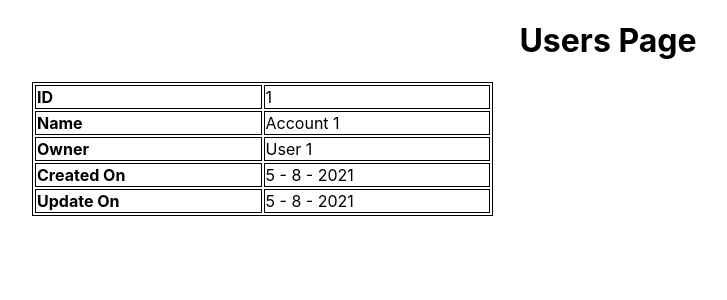
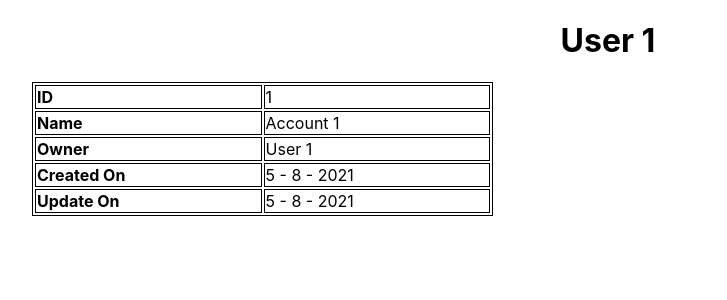
Before and after one commit to ervand96/table-of-contents, a React (Create React App) app: page /account/1 in a window 1280 px wide. Shown: the top 300 px of the page, without its empty margins (96-823 px from the left). Built offline with nearby package versions, Linux system fonts and the light colour scheme.

Commit message:
Add context hooks

```diff
--- a/src/Accounts/Account.jsx
+++ b/src/Accounts/Account.jsx
@@ -16,7 +16,7 @@ const Accounts = () => {
 
   return (
     <div className={classes.div}>
-      <h1>Users Page</h1>
+      <h1>User {id}</h1>
       {fillUser && (
         <table className={classes.userTable}>
           <thead>
--- a/src/App.js
+++ b/src/App.js
@@ -3,9 +3,11 @@ import {Routes, BrowserRouter, Route} from "react-router-dom";
 import "./App.css";
 import Users from "./Users/Users";
 import Accounts from "./Accounts/Account";
+import {Provider} from "./context";
 
 function App() {
   return (
+    <Provider>
       <div className="App">
         <BrowserRouter>
           <Routes>
@@ -14,6 +16,7 @@ function App() {
           </Routes>
         </BrowserRouter>
       </div>
+    </Provider>
   );
 }
 
--- a/src/Users/Users.jsx
+++ b/src/Users/Users.jsx
@@ -1,8 +1,11 @@
-import React from "react";
+import React, {useContext} from "react";
 import classes from "./Users.module.css";
 import Table from "../component/table";
+import {UserContext} from "../context";
 
 const Users = () => {
+  const user = useContext(UserContext);
+  console.log(user, ">>>>>>");
   return (
     <div>
       <h1>Home Page</h1>
--- /dev/null
+++ b/src/context.js
@@ -0,0 +1,12 @@
+import React from "react";
+import {usersInfo} from "./Utils/constants";
+
+export const UserContext = React.createContext();
+
+export const Provider = (props) => {
+  return (
+    <UserContext.Provider value={usersInfo}>
+      {props.children}
+    </UserContext.Provider>
+  );
+};
```
Lines whose indentation alone changed are shown as unchanged.
